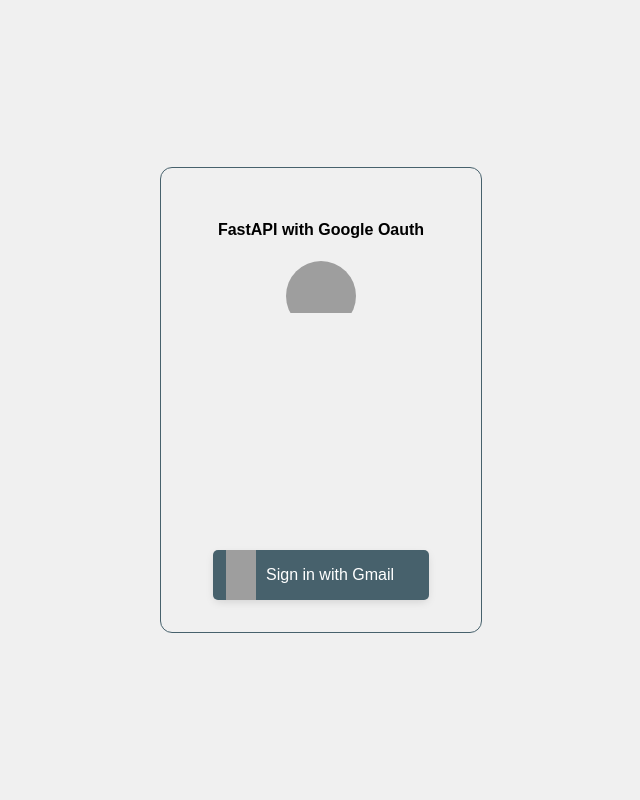
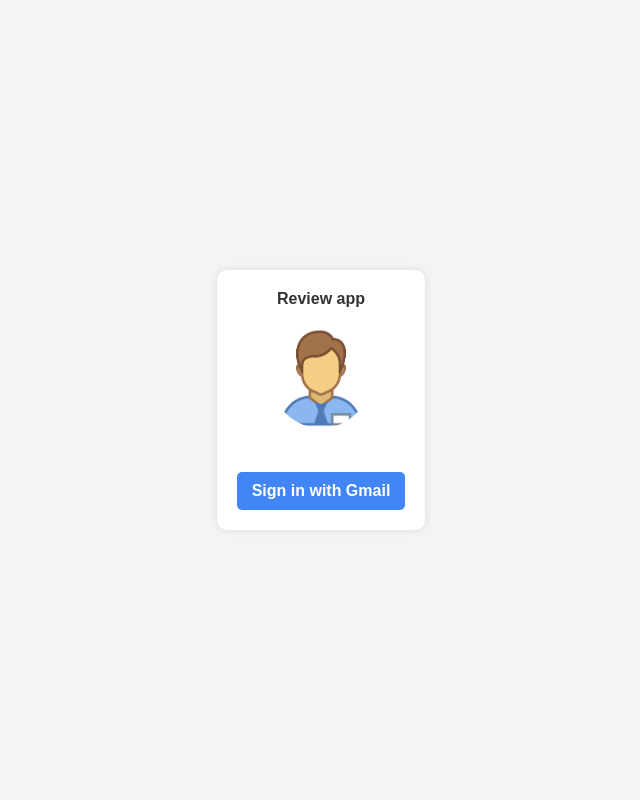
Before and after one commit to aarjav123cam/review-app, a Python web app: template app/templates/home.html in a window 1280 px wide. Shown: the whole page, without its empty margins (319-959 px from the left). Run offline with Jinja, Linux system fonts and the light colour scheme; the template is opened without the code that fills it, so the values that code supplies are empty; grey boxes are pictures that could not be loaded.

Commit message:
added saheil

```diff
--- a/app/app.py
+++ b/app/app.py
@@ -81,7 +81,7 @@ async def login(request: Request):
 
 
 # Define a list of allowed email addresses
-ALLOWED_EMAILS = ["aarjav.jain@gmail.com", "mojamil2000@gmail.com"]
+ALLOWED_EMAILS = ["aarjav.jain@gmail.com", "mojamil2000@gmail.com", "adilsaheil1999@gmail.com"]
 
 @app.get('/auth', name='auth')
 async def auth(request: Request):
--- a/app/static/css/style.css
+++ b/app/static/css/style.css
@@ -1,68 +1,86 @@
 body {
+    font-family: 'Arial', sans-serif;
+    background-color: #f4f4f4;
+    margin: 0;
+    padding: 0;
     display: flex;
     justify-content: center;
     align-items: center;
     height: 100vh;
+}
+.container {
+    text-align: center;
+    background: white;
+    padding: 20px;
+    border-radius: 10px;
+    box-shadow: 0 0 10px rgba(0, 0, 0, 0.1);
+    max-width: 320px;
+    margin: auto;
+}
+.header h4 {
     margin: 0;
-    background-color: #f0f0f0;
-    font-family: Arial, sans-serif;
+    color: #333;
 }
-
-.container {
-    height: 50vh;
-    width: 25vw;
-    display: flex;
-    padding-block: 2rem;
-    justify-content: space-between;
-    flex-direction: column;
-    align-items: center;
-    border: 1px solid #47616c;
-    border-radius: 12px;
+.img-box {
+    margin: 20px 0;
 }
-
-.header {
-    display: flex;
-    flex-direction: column;
-    align-items: center;
+.img {
+    height: 80px;
+    width: 80px;
+    border-radius: 50%;
 }
-
-.img-box {
-    width: 70px;
-    height: 70px;
-    border-radius: 50%;
-    overflow: hidden;
+h1 {
+    color: #333;
+    font-size: 24px;
+    margin-top: 20px;
 }
-
-.img {
-    width: 100%;
+form {
+    margin: 20px 0;
 }
-
+input[type="file"] {
+    border: 1px solid #ccc;
+    display: inline-block;
+    padding: 6px 12px;
+    cursor: pointer;
+}
+input[type="submit"] {
+    background-color: #4285F4;
+    color: white;
+    padding: 10px 15px;
+    border: none;
+    border-radius: 5px;
+    font-weight: bold;
+    cursor: pointer;
+    margin-top: 10px;
+}
+input[type="submit"]:hover {
+    background-color: #357ae8;
+}
 .google-btn {
-    display: flex;
-    align-items: center;
-    background-color: #47616c;
+    display: inline-block;
+    background-color: #4285F4;
     color: white;
-    width: 200px;
-    height: 50px;
+    padding: 10px 15px;
     border-radius: 5px;
-    box-shadow: 0px 3px 10px -2px rgba(0, 0, 0, 0.15);
-    overflow: hidden;
-    padding-inline: 8px;
     text-decoration: none;
+    font-weight: bold;
+    margin-top: 20px;
 }
-
-.google-icon {
-    background: url("https://upload.wikimedia.org/wikipedia/commons/5/53/Google_%22G%22_Logo.svg") transparent 5px 50% no-repeat;
-    display: inline-block;
-    vertical-align: middle;
-    width: 35px;
-    height: 50px;
+.google-btn.logout {
+    background-color: #db4437;
 }
-
-.btn-text {
-    margin-left: 10px;
+.google-btn.logout:hover {
+    background-color: #c1351d;
 }
-
-.message {
-    color: red;
+.google-btn:hover {
+    background-color: #357ae8;
 }
+@media (min-width: 600px) {
+    .container {
+        max-width: 500px;
+    }
+    .img {
+        height: 100px;
+        width: 100px;
+    }
+}
--- a/app/templates/home.html
+++ b/app/templates/home.html
@@ -1,3 +1,29 @@
+<!--<!DOCTYPE html>-->
+<!--<html>-->
+<!--<head>-->
+<!--    <title>Home Page</title>-->
+<!--    <link rel="stylesheet" href="{{ url_for('static', path='css/style.css') }}" />-->
+<!--</head>-->
+<!--<body>-->
+<!--<div class="container">-->
+<!--    <div class="header">-->
+<!--        <h4>FastAPI with Google Oauth</h4>-->
+<!--        <div class="img-box">-->
+<!--            <img class="img" src="{{ url_for('static', path='icons/avatar.png') }}" />-->
+<!--        </div>-->
+<!--    </div>-->
+<!--    {% if message %}-->
+<!--    <div class="message">-->
+<!--        <p>{{ message }}</p>-->
+<!--    </div>-->
+<!--    {% endif %}-->
+<!--    <a href="/login" class="google-btn">-->
+<!--        <div class="google-icon"></div>-->
+<!--        <span class="btn-text">Sign in with Gmail</span>-->
+<!--    </a>-->
+<!--</div>-->
+<!--</body>-->
+<!--</html>-->
 <!DOCTYPE html>
 <html>
 <head>
@@ -7,9 +33,9 @@
 <body>
 <div class="container">
     <div class="header">
-        <h4>FastAPI with Google Oauth</h4>
+        <h4>Review app</h4>
         <div class="img-box">
-            <img class="img" src="{{ url_for('static', path='icons/avatar.png') }}" />
+            <img class="img" src="{{ url_for('static', path='icons/avatar.png') }}" alt="Avatar" />
         </div>
     </div>
     {% if message %}
@@ -18,7 +44,6 @@
     </div>
     {% endif %}
     <a href="/login" class="google-btn">
-        <div class="google-icon"></div>
         <span class="btn-text">Sign in with Gmail</span>
     </a>
 </div>
```
Also changed, not shown: app/templates/welcome.html (+22 -4 lines), app/static/icons/avatar.png (added), 1 other file.
